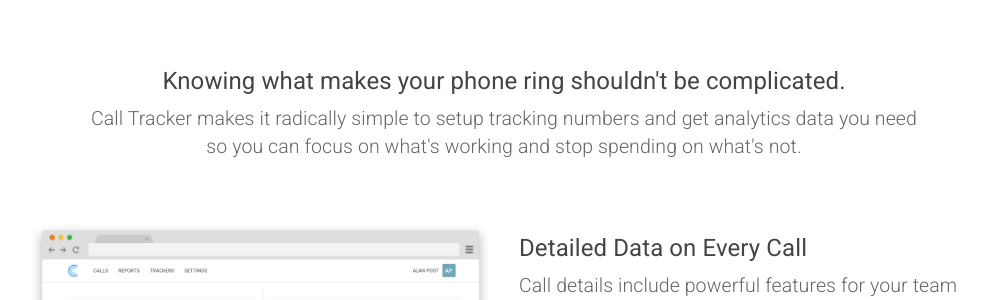
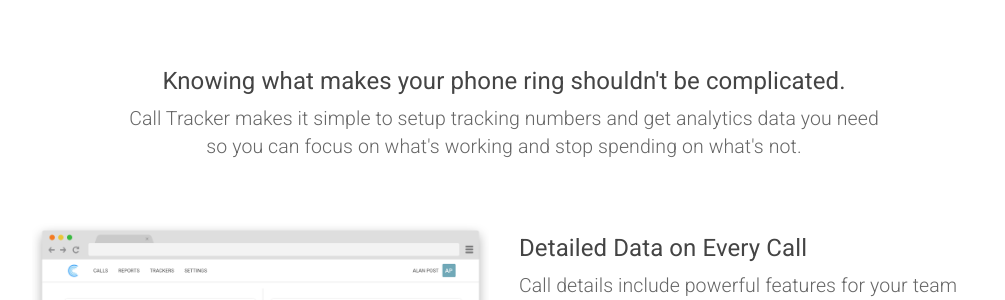
Before and after one commit to sumonst21/calltrackerio-site, a Jekyll site: the page built from index.html, in a window 1280 px wide and 900 px high, scrolled down 537 px. Shown: the part 153-453 px from the top of the window, without its empty margins (136-1141 px from the left). Built offline with Jekyll 4.4.1, drawn with Linux system fonts in a browser that asks for light colours.

Commit message:
update content

```diff
--- a/index.html
+++ b/index.html
@@ -23,7 +23,7 @@
 			<div class="col-md-12 text-center">
 				<a href="https://app.calltracker.io/signup/" class="btn btn-xl btn-success request-button">Start Tracking Calls</a>
 				<h4 class="text-center">Knowing what makes your phone ring shouldn't be complicated.</h4>
-				<p class="lead">{{ site.name }} makes it radically simple to setup tracking numbers and get analytics data you need<br> so you can focus on what's working and stop spending on what's not.</p>
+				<p class="lead">{{ site.name }} makes it simple to setup tracking numbers and get analytics data you need<br> so you can focus on what's working and stop spending on what's not.</p>
 			</div>
 		</div>
 	</div>
```
